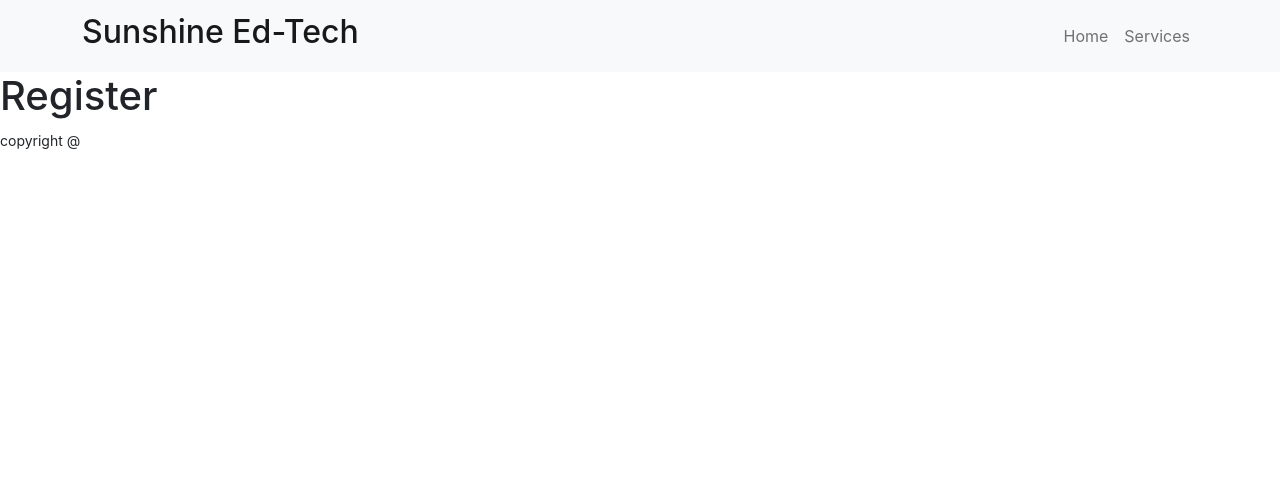
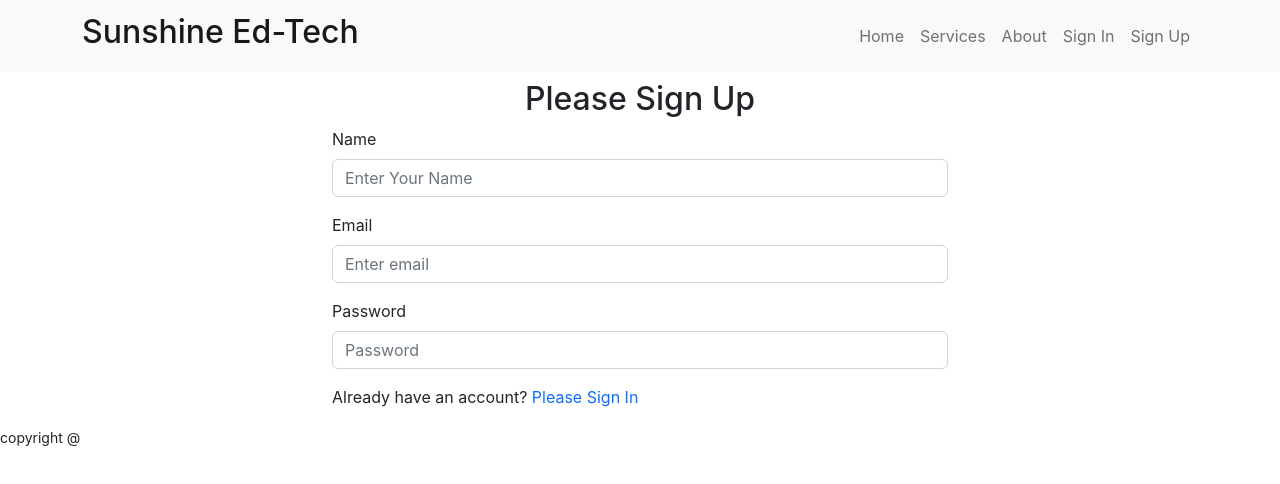
Before and after one commit to sohananazneen/project-sunshine, a React (Create React App) app: page /signup in a window 1280 px wide. Shown: the top 484 px of the page. Built offline with nearby package versions, Linux system fonts and the light colour scheme.

Commit message:
sign in / up

```diff
--- a/src/App.js
+++ b/src/App.js
@@ -15,6 +15,7 @@ function App() {
       <Header></Header>
       <Routes>
         <Route path="/" element={<Home></Home>}></Route>
+        <Route path="/home" element={<Home></Home>}></Route>
         <Route path="/about" element={<About></About>}></Route>
         <Route path='/service/:serviceId' element={<ServiceDetail></ServiceDetail>}></Route>
         <Route path="/signin" element={<Signin></Signin>}></Route>
--- a/src/Pages/Login/Signin.js
+++ b/src/Pages/Login/Signin.js
@@ -1,9 +1,40 @@
-import React from 'react';
+import React, { useRef } from 'react';
+import { Button, Form } from 'react-bootstrap';
+import { Link, useNavigate } from 'react-router-dom';
+const Signin = () => {
+    const emailRef = useRef('');
+    const passwordRef = useRef('');
+    const navigate = useNavigate();
 
-const Signin = () => {
+    const handleSubmit = event => {
+        event.preventDefault();
+        const email = emailRef.current.value;
+        const password = passwordRef.current.value;
+    }
+    const navigateRegister = event => {
+        navigate('/signup');
+    }
     return (
-        <div>
-            <h1>Please Login</h1>
+        <div className='container w-50 mx-auto mt-4'>
+            <Form onSubmit={handleSubmit}>
+                <Form.Group className="mb-3" controlId="formBasicEmail">
+                    <Form.Control ref={emailRef} type="email" placeholder="Enter email" required />
+                </Form.Group>
+
+                <Form.Group className="mb-3" controlId="formBasicPassword">
+                    <Form.Control ref={passwordRef} type="password" placeholder="Password" required />
+                </Form.Group>
+                <Button variant="dark w-50 mx-auto d-block mb-2" type="submit">
+                    Sign In
+                </Button>
+            </Form>
+            {/* {errorElement} */}
+
+            <p><Link to="/signup" className='text-primary pe-auto text-decoration-none' onClick={navigateRegister}> Creat an account</Link> </p>
+
+            {/* <p>Forget Password? <button className='btn btn-link text-primary pe-auto text-decoration-none' onClick={resetPassword}>Reset Password</button> </p> */}
+            {/* <SocialLogin></SocialLogin>
+            <ToastContainer /> */}
         </div>
     );
 };
--- a/src/Pages/Login/Signup.js
+++ b/src/Pages/Login/Signup.js
@@ -1,9 +1,40 @@
 import React from 'react';
+import { Link, useNavigate } from 'react-router-dom';
+import { Button, Form } from 'react-bootstrap';
+const Signup = () => {
 
-const Signup = () => {
+    const navigate = useNavigate();
+    const handleRegister = async (event) => {
+        event.preventDefault();
+        const name = event.target.name.value;
+        const email = event.target.email.value;
+        const password = event.target.password.value;
+    }
+    const navigateSignin = () => {
+        navigate('/signin');
+    }
     return (
-        <div>
-            <h1>Register</h1>
+        <div className='container w-50 mx-auto'>
+            <h2 className='text-center mt-2'>Please Sign Up</h2>
+            <Form onSubmit={handleRegister}>
+                <Form.Group className="mb-3" controlId="formBasicName">
+                    <Form.Label>Name</Form.Label>
+                    <Form.Control type="text" name="name" placeholder="Enter Your Name" required />
+                </Form.Group>
+                <Form.Group className="mb-3" controlId="formBasicEmail">
+                    <Form.Label>Email</Form.Label>
+                    <Form.Control type="email" name="email" placeholder="Enter email" required />
+                </Form.Group>
+                <Form.Group className="mb-3" controlId="formBasicPassword">
+                    <Form.Label>Password</Form.Label>
+                    <Form.Control type="password" name="password" placeholder="Password" required />
+                </Form.Group>
+
+            </Form>
+
+
+            <p>Already have an account? <Link to="/signin" className='text-primary pe-auto text-decoration-none' onClick={navigateSignin}>Please Sign In</Link> </p>
+
         </div>
     );
 };
--- a/src/Pages/Shared/Header.js
+++ b/src/Pages/Shared/Header.js
@@ -11,19 +11,21 @@ const Header = () => {
                 <Navbar.Toggle aria-controls="responsive-navbar-nav" />
                 <Navbar.Collapse id="responsive-navbar-nav">
                     <Nav className="ms-auto">
-                        <Nav.Link href="home">Home</Nav.Link>
+                        <Nav.Link href="/">Home</Nav.Link>
                         <Nav.Link href="home#services">Services</Nav.Link>
                     </Nav>
-                    {/* <Nav>
+                    <Nav>
                         <Nav.Link as={Link} to="about">About</Nav.Link>
-                        {
+                        <Nav.Link as={Link} to="signin">Sign In</Nav.Link>
+                        <Nav.Link as={Link} to="signup">Sign Up</Nav.Link>
+                        {/* {
                             user ?
                                 <Nav.Link onClick={handleSignOut}>Sign out</Nav.Link>
                                 :
                                 <Nav.Link as={Link} to="login">
                                     Sign In
-                                </Nav.Link>}
-                    </Nav> */}
+                                </Nav.Link>} */}
+                    </Nav>
                 </Navbar.Collapse>
             </Container>
         </Navbar>
```
